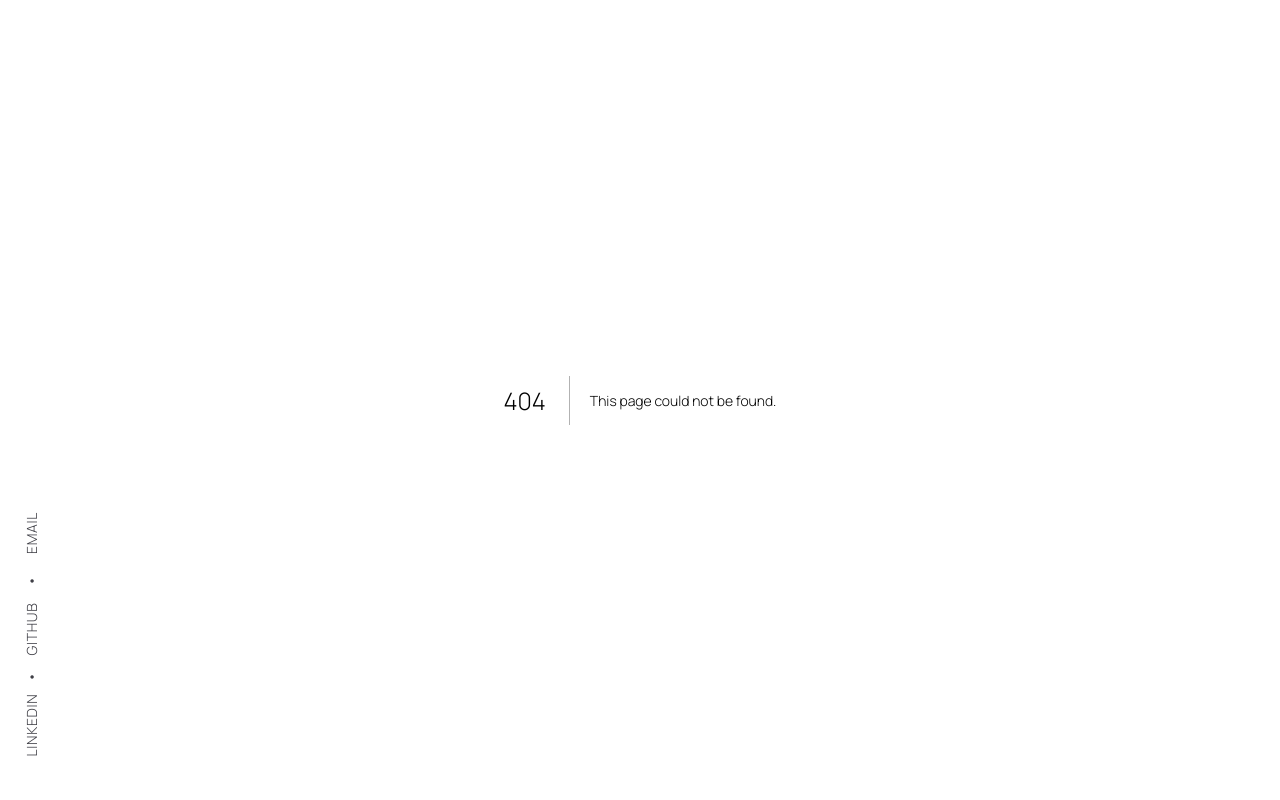
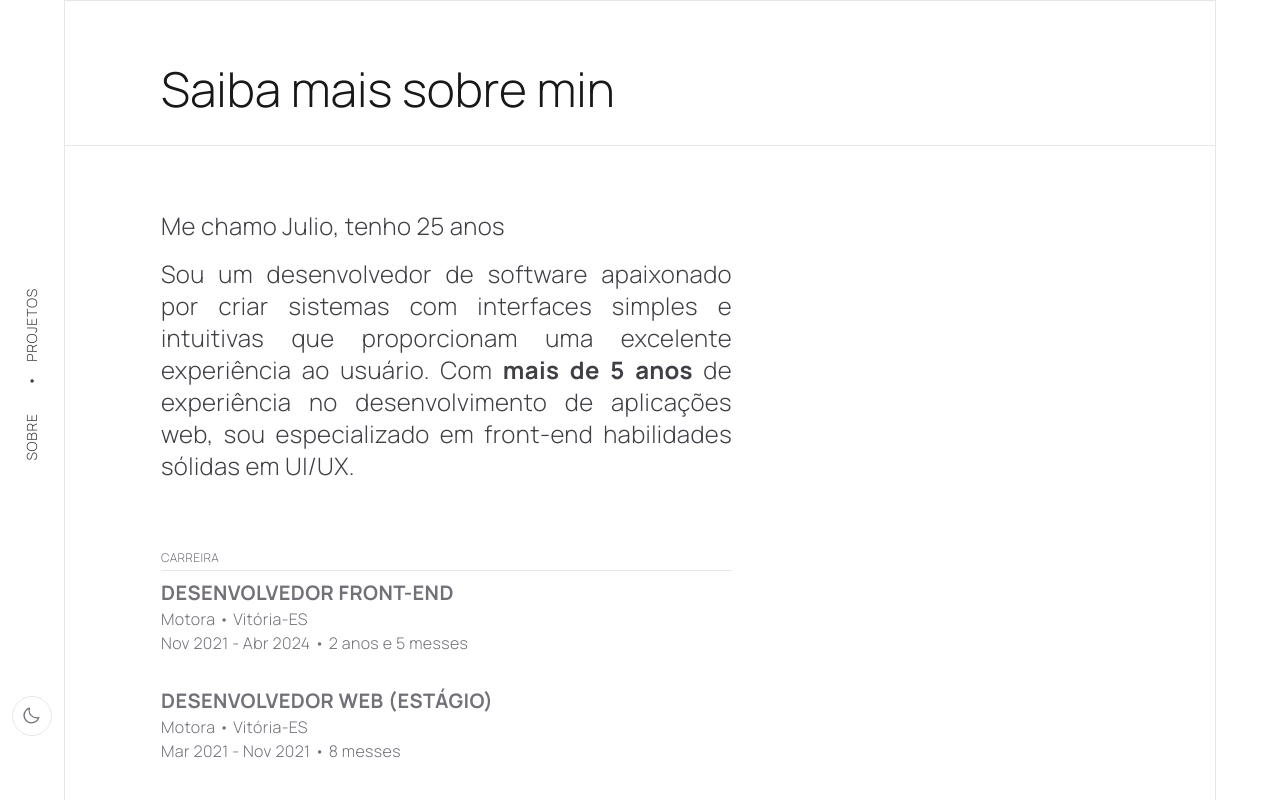
Before and after one commit to juliobissoli/personal-site, a Next.js app: page /about in a window 1280 px wide. Before the commit this address had no page. Built offline with nearby package versions, Linux system fonts and the light colour scheme.

Commit message:
Criar telas de sobre e reestrutirar welcome component

```diff
--- a/components/home/bannerAside.tsx
+++ b/components/home/bannerAside.tsx
@@ -30,7 +30,7 @@ const BannerAside: React.FC<Props> = ({ title, year, imagePath }) => {
           coords.y < din.bottom &&
           coords.y > din.top;
 
-          let btn = document.getElementById(`btn-float-${imagePath}`);
+        let btn = document.getElementById(`btn-float-${imagePath}`);
         if (btn) {
           if (isInset) {
             setMouseIsVisible(true);
@@ -60,8 +60,10 @@ const BannerAside: React.FC<Props> = ({ title, year, imagePath }) => {
   });
 
   return (
-    <Link href={`/project/${imagePath}`}>
-    {/* <div className="" onClick={
+    <>
+      {/*
+    // <Link href={`/projects/${imagePath}`}>
+     <div className="" onClick={
       () => console.log('veio')
     }> */}
       <button
@@ -69,7 +71,7 @@ const BannerAside: React.FC<Props> = ({ title, year, imagePath }) => {
         id={`btn-float-${imagePath}`}
       >
         <span className="bg-zinc-900 z-10 rounded-full w-full h-full absolute flex justify-center items-center text-white">
-        Ver mais
+          Ver mais
         </span>
       </button>
       <div className="relative h-[100vh] w-full " ref={ref}>
@@ -83,8 +85,9 @@ const BannerAside: React.FC<Props> = ({ title, year, imagePath }) => {
           </div>
         </div>
       </div>
-    {/* </div> */}
-    </Link>
+      {/* </div> */}
+      {/* </Link> */}
+    </>
   );
 };
 
--- a/components/home/cardProject.tsx
+++ b/components/home/cardProject.tsx
@@ -22,7 +22,7 @@ const CardProject: React.FC<Props> = ({ projectImg, title, year, id }) => {
           {year}
         </span>
       </header>
-      <Link href={`/project/${id}`}>
+      <Link href={`/projects/${id}`}>
         <div id={id} className="px-4 md:px-8 lg:px-16 mt-8 cursor-show-more">
           <img src={projectImg} className="h-[75vh] w-full  object-cover" />
         </div>
--- a/components/home/welcome.tsx
+++ b/components/home/welcome.tsx
@@ -1,54 +1,75 @@
 import { ArrowArcRight, ArrowDown, ArrowRight } from "@phosphor-icons/react";
-import { Inter, Manrope } from "next/font/google";
+import { Sora, Manrope } from "next/font/google";
 import { CompaniesLogos } from "./companiesLogos";
 
-const textStrong = Manrope({ weight: "800", subsets: ["latin"] });
-const textThin = Manrope({ weight: "300", subsets: ["latin"] });
+const textStrong = Sora({ weight: "700", subsets: ["latin"] });
+const textThin = Manrope({ weight: "400", subsets: ["latin"] });
 
 interface Props {
   clickShowMore: () => void;
 }
 
-export const WelcomeHome: React.FC<Props> = ({clickShowMore}) => {
+export const WelcomeHome: React.FC<Props> = ({ clickShowMore }) => {
   return (
     <div className="w-[112vw] md:w-[108vw] lg:w-[105vw] h-[100vh] lg:pl-[5vw]  md:pl-[6vw] pl-[10vw]">
       <div className="flex justify-between h-full border-l">
-        <aside className=" h-full md:w-[108vw] lg:w-[105vw] flex flex-col justify-between">
+
+        <aside className=" h-full md:w-[108vw] lg:w-[105vw] ">
           {/* <header className="pt-8 md:pt-16 "> */}
-          <header className="h-[88px] md:h-[120px] border-b flex items-end">
-            <h3 className="p-4 text-2xl text-zinc-900 ">
-              <strong className={textStrong.className}> Julio </strong>
-              <span className={textThin.className}> Bissoli</span>
-            </h3>
-          </header>
-          <h1
-            className={`${textStrong.className} px-4 md:px-16 fade-in text-[10vw] sm:text-[20vw] md:text-[10vw] lg:text-[8vw] w-[80vw] w-[90vw] lg:w-[80vw] flex flex-wrap text-center text-zinc-700`}
-          >
-            Desenvolvedor {"&"}
-            <span
-              className={`${textStrong.className} text-transparent bg-clip-text bg-gradient-to-r from-orange-600 to-indigo-700 lg:mt-[-6vh]`}
+          <div className="w-full h max-w-[1624px] h-full mx-auto p-4 flex-1 relative">
+
+            <div className="max-w-[1140px] mt-[25vh]">
+              <h1 className={`fade-in text-5xl gap-2 text-zinc-600 w-full flex flex-wrap tracking-tight  sm:text-7xl `}>
+                <span className={`${textStrong.className}`}>Olá,</span> <span className={textStrong.className}>sou o</span> <span className={textStrong.className}>Julio,</span><span className={textStrong.className}>desenvolvedor</span>
+                <span className={textStrong.className}>de software e</span>
+                <span className={`bg-gradient-to-br bg-clip-text from-orange-500 to-violet-600 text-transparent h-6xl ${textStrong.className}`}>
+                  UI/UX design.
+                </span>
+
+              </h1>
+              <ul className="flex gap-3 mt-3 text-zinc-700 text-zinc-700 mx-1">
+                <li>
+                  <button className=" whitespace-nowrap text-xs md:text-sm tracking-wider uppercase">
+                    <a href="mailto:juliobissoli33@gmail.com" target="_blank">
+                      Email
+                    </a>
+                  </button>
+                </li>
+                <li>•</li>
+                <li>
+                  <button className=" whitespace-nowrap text-xs md:text-sm tracking-wider uppercase">
+                    <a href="https://github.com/juliobissoli" target="_blank">
+                      Github
+                    </a>
+                  </button>
+                </li>
+                <li>•</li>
+                <li>
+                  <button className=" whitespace-nowrap text-xs md:text-sm tracking-wider uppercase">
+                    <a
+                      href="https://www.linkedin.com/in/julio-bissoli-752a231a3/"
+                      target="_blank"
+                    >
+                      LinkedIn
+                    </a>
+                  </button>
+                </li>
+              </ul>
+            </div>
+            <footer
+              className="absolute bottom-0 right-0 m-16 "
             >
-              UI/UX design
-            </span>{" "}
-          </h1>
-
-          <span className="text-3xl px-4 text-zinc-500">
-            {/* Contruindo sua ideia desde a concepção até produto final */}
-          </span>
-          <footer
-            className={`${textThin.className} h-[88px] md:h-[120px]  text-zinc-600 text-md uppercase w-full flex w-full justify-end text-right px-4   border-t`}
-          >
-            <div className="mt-8">
               <button
-              onClick={clickShowMore}
-              className="flex items-center gap-3 ">
+                onClick={clickShowMore}
+                className={`flex items-center gap-3 border rounded-full px-4 py-2 ${textThin.className} text-zinc-200 bg-zinc-900 hover:bg-zinc-50 hover:text-zinc-900 text-md uppercase`}>
                 <span className={textThin.className}> Principais trabalhos </span>
                 <div className="-rotate-90">
-                  <ArrowDown className=" text-md animate-bounce" weight="thin" />
+                  <ArrowDown className=" text-md animate-bounce"  />
                 </div>
               </button>
-            </div>
-          </footer>
+            </footer>
+          </div>
+
         </aside>
         <aside className="border-l h-full lg:w-[5vw]  md:w-[8vw] w-[12vw] ">
           <div className="h-full">
--- a/components/mainMenu.tsx
+++ b/components/mainMenu.tsx
@@ -3,20 +3,13 @@ import {
   GithubLogo,
   InstagramLogo,
   LinkedinLogo,
+  Moon,
 } from "@phosphor-icons/react";
 import {
-  Crete_Round,
-  EB_Garamond,
-  Inter,
-  Kadwa,
   Manrope,
-  Raleway,
-  Sanchez,
-  Sora,
+
 } from "next/font/google";
 import Link from "next/link";
-// import { LinkedinLogo, BiLogoGithub } from 'react-icons/bi'
-import { FaGithub, FaLinkedinIn } from "react-icons/fa";
 
 const extraBold = Manrope({ weight: "700", subsets: ["latin"] });
 const textStrong = Manrope({ weight: "700", subsets: ["latin"] });
@@ -24,39 +17,33 @@ const textThin = Manrope({ weight: "300", subsets: ["latin"] });
 
 export default function MainMenu() {
   return (
-    <nav className="fixed py-8 md:py-16 h-[100%] lg:w-[5vw]  md:w-[6vw] w-[10vw] backdrop-blur	bg-white/30 flex flex-col justify-between z-30 items-center">
+    <nav className="hidden md:flex fixed py-8 md:py-16 h-[100%] lg:w-[5vw]  md:w-[6vw] w-[10vw] backdrop-blur	bg-white/30 flex-col justify-between z-30 items-center">
       <Link href={`/`}>
         <i className="icon icon-logo h-[4.5vh] w-[4.5vh] bg-zinc-950"></i>
       </Link>
 
-      <ul className="flex flex-col items-center gap-4 md:gap-6 text-zinc-700 text-zinc-700">
+      <ul className="flex flex-col items-center gap-8 text-zinc-700 text-zinc-700">
         <li>
-          <button className="-rotate-90  whitespace-nowrap text-xs md:text-sm tracking-wider uppercase">
-            <a href="mailto:juliobissoli33@gmail.com" target="_blank">
-              Email
-            </a>
-          </button>
+          <Link href="projects">
+            <button className="-rotate-90  whitespace-nowrap text-sm tracking-wider uppercase">
+              Projetos
+            </button>
+          </Link>
         </li>
         <li>•</li>
-        <li>
-          <button className="-rotate-90  whitespace-nowrap text-xs md:text-sm tracking-wider uppercase">
-            <a href="https://github.com/juliobissoli" target="_blank">
-              Github
-            </a>
-          </button>
-        </li>
-        <li>•</li>
-        <li>
-          <button className="-rotate-90  whitespace-nowrap text-xs md:text-sm tracking-wider uppercase">
-            <a
-              href="https://www.linkedin.com/in/julio-bissoli-752a231a3/"
-              target="_blank"
-            >
-              LinkedIn
-            </a>
-          </button>
-        </li>
+        <Link href="about">
+          <li>
+            <button className="-rotate-90  whitespace-nowrap text-sm tracking-wider uppercase">
+              Sobre
+            </button>
+          </li>
+        </Link>
       </ul>
+
+      <button className="text-xl text-zinc-500 h-10 w-10 p-2 hover:bg-zinc-300 rounded-full border">
+        <Moon size={20} />
+      </button>
+
     </nav>
   );
 }
--- a/package.json
+++ b/package.json
@@ -14,6 +14,7 @@
     "@types/react": "18.0.37",
     "@types/react-dom": "18.0.11",
     "autoprefixer": "10.4.14",
+    "date-fns": "^3.6.0",
     "eslint": "8.38.0",
     "eslint-config-next": "13.3.0",
     "next": "13.3.0",
--- a/pages/_app.tsx
+++ b/pages/_app.tsx
@@ -4,7 +4,7 @@ import type { AppProps } from 'next/app'
 
 export default function App({ Component, pageProps }: AppProps) {
   return (
-    <main  className='h-[100vh] overflow-y-auto  scroll-inherit-display cursor-squad'>
+    <main  className='h-[100vh] overflow-y-auto  scroll-inherit-display'>
       <MainMenu />
 
       <Component {...pageProps} />
--- /dev/null
+++ b/pages/about/index.tsx
@@ -0,0 +1,152 @@
+import { NextPage } from "next";
+import { format, differenceInMonths } from 'date-fns';
+import { ptBR } from 'date-fns/locale'
+import { Manrope } from "next/font/google";
+
+
+
+const AboutPage: NextPage = () => {
+
+
+
+    const companiesInfo = [
+        {
+            name: 'Motora',
+            city: "Vitória-ES",
+            role: 'Desenvolvedor Front-end',
+            init: '2021-11-01',
+            end: '2024-04-15'
+        },
+        {
+            name: 'Motora',
+            city: "Vitória-ES",
+            role: 'Desenvolvedor Web (Estágio)',
+            init: '2021-03-01',
+            end: '2021-11-01'
+        },
+        {
+            name: 'Linhagua Mineração',
+            city: "Linhares-ES",
+            role: 'Engenheiro de Software',
+            init: '2020-07-01',
+            end: '2021-03-01'
+        },
+        {
+            name: 'Conceptho',
+            city: "Vitória-ES",
+            role: 'Desenvolvedor Web (Estágio)',
+            init: '2019-12-01',
+            end: '2020-03-01'
+        }
+    ]
+
+
+    const academicInfo = [
+        {
+            curse: 'Graduação em Ciência de Computação',
+            institute: 'UFES - Universidade Federal do Espírito Santo',
+            city: "Vitória-ES",
+            init: '2019-07-01',
+            end: '2022-11-01'
+        },
+        {
+            curse: 'Graduação em Engenharia de Computação (Incompleto)',
+            institute: 'UFES - Universidade Federal do Espírito Santo',
+            city: "Vitória-ES",
+            init: '2016-03-01',
+            end: '2019-06-01'
+        },
+        {
+            curse: 'Técnico em Informática para Internet',
+            institute: 'EEEM. Emir de Macedo Gomes',
+            city: "Linhares-ES",
+            init: '2012-02-01',
+            end: '2015-12-01'
+        }
+    ]
+
+    // moment.locale('pt-br')
+
+    const getTotalWorkingLabel  = (init: string, end: string) =>  {
+        const totalMonth = differenceInMonths(new Date(end), new Date(init))
+
+        if (totalMonth > 11) {
+            return `${ (totalMonth / 12).toFixed(0) } anos e ${ (totalMonth % 12).toFixed(0)} messes`
+        }
+
+        return `${ totalMonth } messes`
+    }
+
+    return (
+        <main className="md:mx-[5vw]  relative md:border flex-1  min-h-[100vh]">
+            <header className="mt-4 md:mt-8  border-b flex items-end">
+                <h1 className="p-4 md:p-8  md:mx-16 text-4xl md:text-5xl text-zinc-900 ">
+                    Saiba mais sobre min
+                </h1>
+            </header>
+
+            <section className="p-8 md:mx-16 max-w-[635px] text-zinc-700 tracking-wide">
+                <div className="mt-8 text-2xl space-y-4 text-justify ">
+                    <p className="">
+                        Me chamo Julio, tenho {(new Date().getFullYear()) - 1998} anos
+                    </p>
+                    <p>
+                        Sou um desenvolvedor de software apaixonado por criar sistemas com interfaces simples e intuitivas que
+                        proporcionam uma excelente experiência ao usuário. Com <strong> mais de 5 anos </strong> de experiência no
+                        desenvolvimento de aplicações web, sou especializado em front-end habilidades sólidas em UI/UX.
+                    </p>
+
+
+                </div>
+                <div className="text-zinc-500 mt-8">
+                    <h3 className="uppercase border-b py-1 text-xs mt-16 mb-2">Carreira</h3>
+                    <ul className="space-y-8">
+                        {
+                            companiesInfo.map(
+                                (company, i) => (
+                                    <li className="" key={i}>
+                                        <p className="text-xl uppercase"><strong>{company.role}</strong></p>
+                                        <p>{company.name} • {company.city}</p>
+                                        <p className="space-x-1">
+                                            <span className="capitalize">
+                                                {format(new Date(company.init), 'LLL yyyy', { locale: ptBR })} - {format(new Date(company.end), 'LLL yyyy', { locale: ptBR })}
+                                            </span>
+                                            <span>• {getTotalWorkingLabel(company.init, company.end)} </span>
+
+                                        </p>
+                                    </li>
+                                )
+                            )
+                        }
+                    </ul>
+                </div>
+
+                <div className="text-zinc-500 mt-8">
+                    <h3 className="uppercase border-b py-1 text-xs mt-16 mb-2">Fomação</h3>
+                    <ul className="space-y-8">
+                        {
+                            academicInfo.map(
+                                (academy, i) => (
+                                    <li className="" key={i}>
+                                        <p className="text-xl uppercase"><strong>{academy.curse}</strong></p>
+                                        <p>{academy.institute} • {academy.city}</p>
+                                        <p className="space-x-1">
+                                            <span className="capitalize">
+                                                {format(new Date(academy.init), 'LLL yyyy', { locale: ptBR })} - {format(new Date(academy.end), 'LLL yyyy', { locale: ptBR })}
+                                            </span>
+
+                                        </p>
+                                    </li>
+                                )
+                            )
+                        }
+                    </ul>
+                </div>
+            </section>
+        </main >
+
+    )
+}
+
+
+export default AboutPage;
--- a/pages/project/[id].tsx
+++ b/pages/projects/[id].tsx
@@ -1,6 +1,5 @@
 import { BannerAnimate } from "@/components/bannerAnimate";
 import FooterScream from "@/components/footerScream";
-import MainMenu from "@/components/mainMenu";
 import { ArrowLeft, Timer } from "@phosphor-icons/react";
 import { NextPage } from "next";
 import { Manrope, Poppins } from "next/font/google";
--- /dev/null
+++ b/pages/projects/index.tsx
@@ -0,0 +1,36 @@
+import { NextPage } from "next";
+import { format, differenceInMonths } from 'date-fns';
+import { ptBR } from 'date-fns/locale'
+
+
+
+const ProjectsPage: NextPage = () => {
+
+
+
+    const getTotalWorkingLabel  = (init: string, end: string) =>  {
+        const totalMonth = differenceInMonths(new Date(end), new Date(init))
+
+        if (totalMonth > 11) {
+            return `${ (totalMonth / 12).toFixed(0) } anos e ${ (totalMonth % 12).toFixed(0)} messes`
+        }
+
+        return `${ totalMonth } messes`
+    }
+
+    return (
+        <main className="md:mx-[5vw]  relative md:border flex-1  min-h-[100vh]">
+            <header className="mt-4 md:mt-8  border-b flex items-end">
+                <h1 className="p-4 md:p-8  md:mx-16 text-4xl md:text-5xl text-zinc-900 ">
+                    Projetos
+                </h1>
+            </header>
+
+
+        </main >
+
+    )
+}
+
+
+export default ProjectsPage;
```
Also changed, not shown: 1 other file (tests, documents, lock files or other folders).
